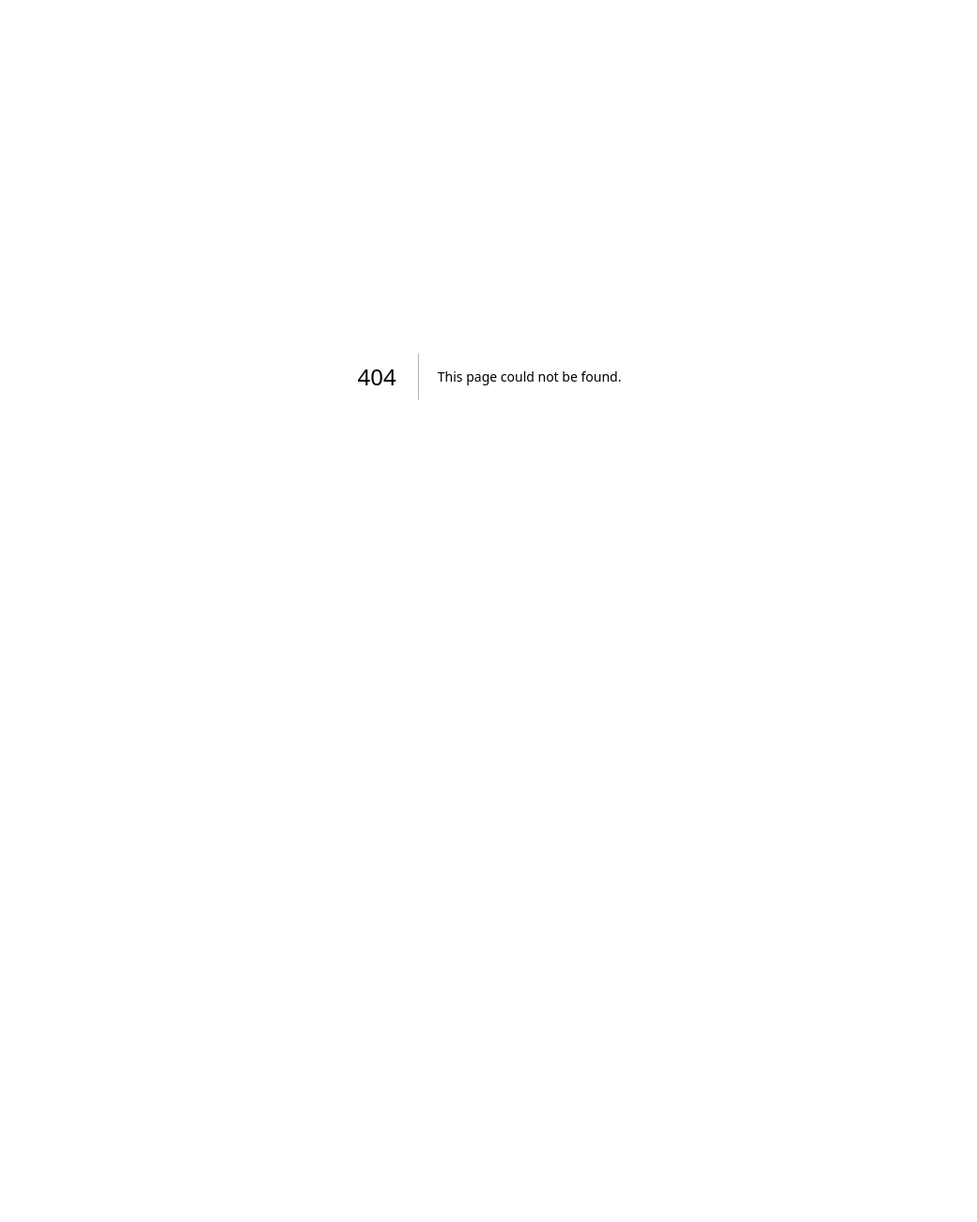
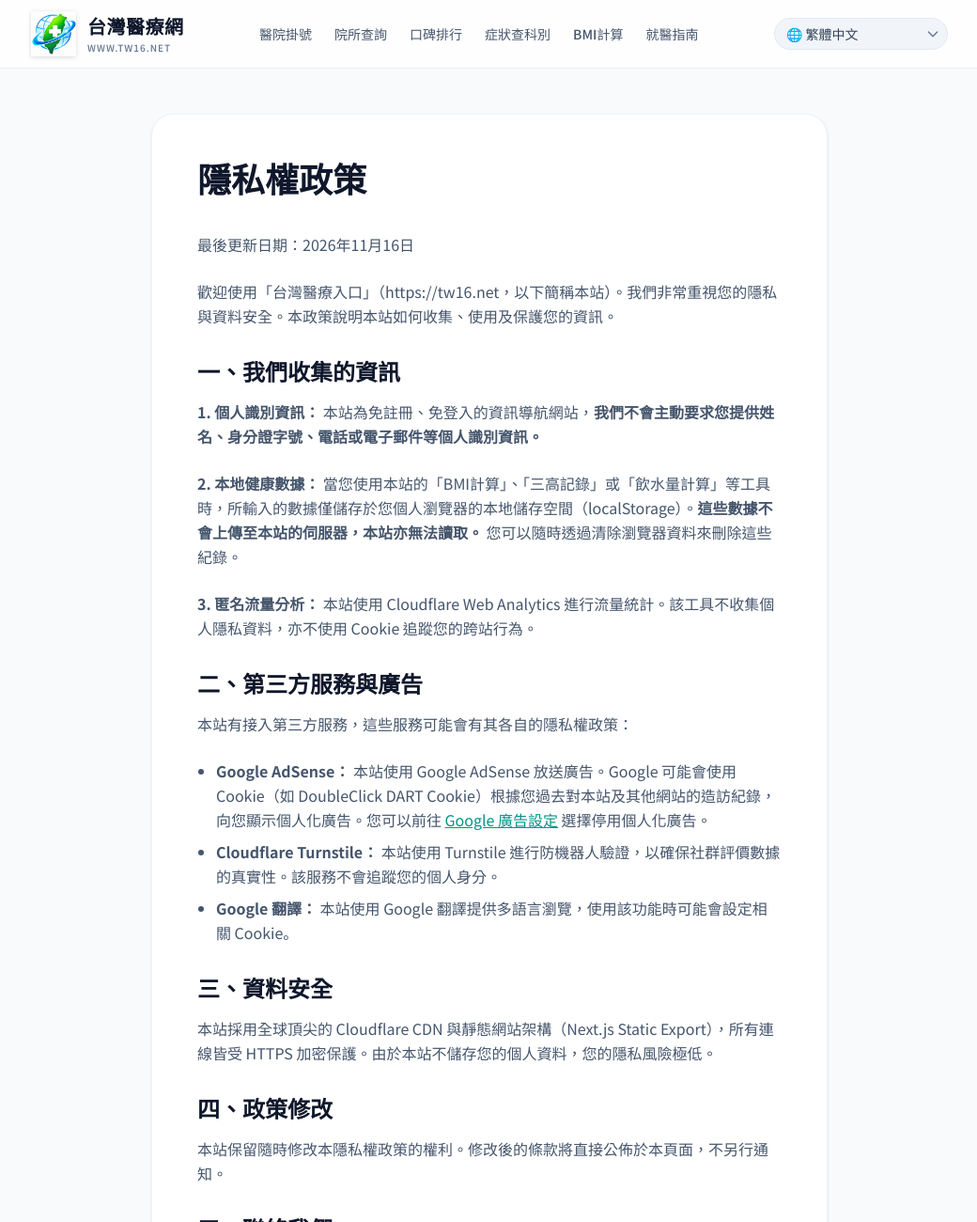
Before and after one commit to fix4c/tw16, a Next.js app: page /privacy in a window 1280 px wide. Before the commit this address had no page. Shown: the top 1300 px of the page at 94% size, without its empty margins (119-1159 px from the left). Before the commit the page ends 800 px from the top, so only its background shows below. Built offline with nearby package versions, Linux system fonts and the light colour scheme.

Commit message:
feat: 新增隱私權政策與醫療免責聲明頁面，完善 AdSense 合規性

```diff
--- /dev/null
+++ b/app/disclaimer/page.tsx
@@ -0,0 +1,74 @@
+import type { Metadata } from "next";
+import Link from "next/link";
+import { Header } from "../components/Header";
+
+export const metadata: Metadata = {
+  title: "醫療免責聲明 | 台灣醫療入口",
+  description: "台灣醫療入口網站的醫療免責聲明，本站不提供醫療診斷與治療建議。",
+};
+
+export default function DisclaimerPage() {
+  return (
+    <main className="min-h-screen flex flex-col bg-slate-50">
+      <Header />
+
+      <article className="max-w-3xl mx-auto px-6 py-12 w-full flex-1">
+        <div className="bg-white rounded-3xl p-8 md:p-12 shadow-sm border border-slate-100">
+          <h1 className="font-serif text-3xl md:text-4xl font-bold text-slate-900 leading-tight mb-8">
+            醫療免責聲明
+          </h1>
+
+          <div className="prose prose-slate max-w-none space-y-6 text-slate-600 leading-relaxed">
+            <p>最後更新日期：2026年11月16日</p>
+            <p>
+              歡迎使用「台灣醫療入口」（https://tw16.net，以下簡稱本站）。在使用本站提供的任何資訊與工具前，請務必詳細閱讀以下聲明：
+            </p>
+
+            <h2 className="font-serif text-2xl font-bold text-slate-900 mt-8 mb-3">一、本站不提供醫療診斷</h2>
+            <p>
+              本站是一個由 AI 自動策展的醫療資訊導航站。<strong>本站所有的內容（包含但不限於 AI 生成的新聞摘要、症狀查科別、醫療小幫手、BMI 計算器、三高記錄表等），僅供一般民眾作為健康資訊參考，絕不構成專業醫療診斷、治療建議或用藥指引。</strong>
+            </p>
+            <p>
+              本站無法取代專業醫師、藥師、護理師或其他醫療照護人員的面對面評估與診斷。
+            </p>
+
+            <h2 className="font-serif text-2xl font-bold text-slate-900 mt-8 mb-3">二、緊急狀況處理</h2>
+            <p>
+              如果您或身邊的人出現緊急醫療狀況（如突發劇烈胸痛、呼吸困難、意識不清、大量出血等），<strong>請立即撥打 119 呼叫救護車，或直接前往最近的醫院急診室</strong>，切勿依賴本站資訊延誤就醫。
+            </p>
+
+            <h2 className="font-serif text-2xl font-bold text-slate-900 mt-8 mb-3">三、AI 內容與外部連結</h2>
+            <p>
+              本站的新聞摘要由 AI 自動生成，我們已盡力過濾錯誤與亂碼，但仍無法保證所有內容 100% 準確無誤。所有新聞皆附有「查看原始出處」連結，建議您點擊前往官方網站確認原始資訊。
+            </p>
+            <p>
+              本站包含通往外部網站（如各醫院掛號系統、健保署）的連結。這些外部網站的內容與隱私政策由各該機構負責，本站不承擔任何連帶責任。
+            </p>
+
+            <h2 className="font-serif text-2xl font-bold text-slate-900 mt-8 mb-3">四、社群評價功能</h2>
+            <p>
+              本站的「值得推薦」與「有待加強」功能，僅代表匿名網友的個人主觀感受，不代表本站立場，亦不構成任何醫療機構之醫療品質認證或排名依據。
+            </p>
+
+            <h2 className="font-serif text-2xl font-bold text-slate-900 mt-8 mb-3">五、損害賠償限制</h2>
+            <p>
+              您理解並同意，使用本站服務所產生的任何風險均由您自行承擔。本站對於因使用或無法使用本站資訊所導致的任何直接或間接損害，不負任何法律責任。
+            </p>
+          </div>
+
+          <div className="mt-12 pt-8 border-t border-slate-100">
+            <Link href="/" className="text-sm font-bold text-teal-700 hover:underline">
+              ← 返回首頁
+            </Link>
+          </div>
+        </div>
+      </article>
+
+      <footer className="border-t border-slate-200 bg-white mt-auto">
+        <div className="max-w-3xl mx-auto px-6 py-6 text-xs text-slate-500 text-center">
+          <p>© {new Date().getFullYear()} tw16.net · 本站為非營利資訊導航站</p>
+        </div>
+      </footer>
+    </main>
+  );
+}
--- a/app/page.tsx
+++ b/app/page.tsx
@@ -203,6 +203,13 @@ export default function HomePage() {
           <p className="mb-4">
             本站不提供醫療診斷或治療建議。所有內容由 AI 從公開權威來源自動聚合，僅供資訊導覽參考。任何健康問題請諮詢醫師或撥打 1922 防疫專線、1995 安心專線。
           </p>
+
+          {/* 👇 加入法務頁面連結 */}
+          <div className="flex gap-4 mb-4">
+            <Link href="/privacy" className="hover:text-teal-700 transition-colors">隱私權政策</Link>
+            <Link href="/disclaimer" className="hover:text-teal-700 transition-colors">醫療免責聲明</Link>
+          </div>
+
           <p className="text-slate-400">
             © {new Date().getFullYear()} tw16.net · 本站為非營利資訊導航站
           </p>
--- /dev/null
+++ b/app/privacy/page.tsx
@@ -0,0 +1,79 @@
+import type { Metadata } from "next";
+import Link from "next/link";
+import { Header } from "../components/Header";
+
+export const metadata: Metadata = {
+  title: "隱私權政策 | 台灣醫療入口",
+  description: "台灣醫療入口網站的隱私權政策，說明我們如何處理與保護您的資料。",
+};
+
+export default function PrivacyPage() {
+  return (
+    <main className="min-h-screen flex flex-col bg-slate-50">
+      <Header />
+
+      <article className="max-w-3xl mx-auto px-6 py-12 w-full flex-1">
+        <div className="bg-white rounded-3xl p-8 md:p-12 shadow-sm border border-slate-100">
+          <h1 className="font-serif text-3xl md:text-4xl font-bold text-slate-900 leading-tight mb-8">
+            隱私權政策
+          </h1>
+
+          <div className="prose prose-slate max-w-none space-y-6 text-slate-600 leading-relaxed">
+            <p>最後更新日期：2026年11月16日</p>
+            <p>
+              歡迎使用「台灣醫療入口」（https://tw16.net，以下簡稱本站）。我們非常重視您的隱私與資料安全。本政策說明本站如何收集、使用及保護您的資訊。
+            </p>
+
+            <h2 className="font-serif text-2xl font-bold text-slate-900 mt-8 mb-3">一、我們收集的資訊</h2>
+            <p>
+              <strong>1. 個人識別資訊：</strong> 本站為免註冊、免登入的資訊導航網站，<strong>我們不會主動要求您提供姓名、身分證字號、電話或電子郵件等個人識別資訊。</strong>
+            </p>
+            <p>
+              <strong>2. 本地健康數據：</strong> 當您使用本站的「BMI計算」、「三高記錄」或「飲水量計算」等工具時，所輸入的數據僅儲存於您個人瀏覽器的本地儲存空間（localStorage）。<strong>這些數據不會上傳至本站的伺服器，本站亦無法讀取。</strong> 您可以隨時透過清除瀏覽器資料來刪除這些紀錄。
+            </p>
+            <p>
+              <strong>3. 匿名流量分析：</strong> 本站使用 Cloudflare Web Analytics 進行流量統計。該工具不收集個人隱私資料，亦不使用 Cookie 追蹤您的跨站行為。
+            </p>
+
+            <h2 className="font-serif text-2xl font-bold text-slate-900 mt-8 mb-3">二、第三方服務與廣告</h2>
+            <p>
+              本站有接入第三方服務，這些服務可能會有其各自的隱私權政策：
+            </p>
+            <ul className="list-disc pl-5 space-y-2">
+              <li><strong>Google AdSense：</strong> 本站使用 Google AdSense 放送廣告。Google 可能會使用 Cookie（如 DoubleClick DART Cookie）根據您過去對本站及其他網站的造訪紀錄，向您顯示個人化廣告。您可以前往 <a href="https://myadcenter.google.com/" target="_blank" rel="noopener noreferrer" className="text-teal-600 underline">Google 廣告設定</a> 選擇停用個人化廣告。</li>
+              <li><strong>Cloudflare Turnstile：</strong> 本站使用 Turnstile 進行防機器人驗證，以確保社群評價數據的真實性。該服務不會追蹤您的個人身分。</li>
+              <li><strong>Google 翻譯：</strong> 本站使用 Google 翻譯提供多語言瀏覽，使用該功能時可能會設定相關 Cookie。</li>
+            </ul>
+
+            <h2 className="font-serif text-2xl font-bold text-slate-900 mt-8 mb-3">三、資料安全</h2>
+            <p>
+              本站採用全球頂尖的 Cloudflare CDN 與靜態網站架構（Next.js Static Export），所有連線皆受 HTTPS 加密保護。由於本站不儲存您的個人資料，您的隱私風險極低。
+            </p>
+
+            <h2 className="font-serif text-2xl font-bold text-slate-900 mt-8 mb-3">四、政策修改</h2>
+            <p>
+              本站保留隨時修改本隱私權政策的權利。修改後的條款將直接公佈於本頁面，不另行通知。
+            </p>
+
+            <h2 className="font-serif text-2xl font-bold text-slate-900 mt-8 mb-3">五、聯絡我們</h2>
+            <p>
+              若您對本隱私權政策有任何疑問，歡迎來信聯絡：<a href="mailto:tw16.net@gmail.com" className="text-teal-600 underline">tw16.net@gmail.com</a>
+            </p>
+          </div>
+
+          <div className="mt-12 pt-8 border-t border-slate-100">
+            <Link href="/" className="text-sm font-bold text-teal-700 hover:underline">
+              ← 返回首頁
+            </Link>
+          </div>
+        </div>
+      </article>
+
+      <footer className="border-t border-slate-200 bg-white mt-auto">
+        <div className="max-w-3xl mx-auto px-6 py-6 text-xs text-slate-500 text-center">
+          <p>© {new Date().getFullYear()} tw16.net · 本站為非營利資訊導航站</p>
+        </div>
+      </footer>
+    </main>
+  );
+}
```
